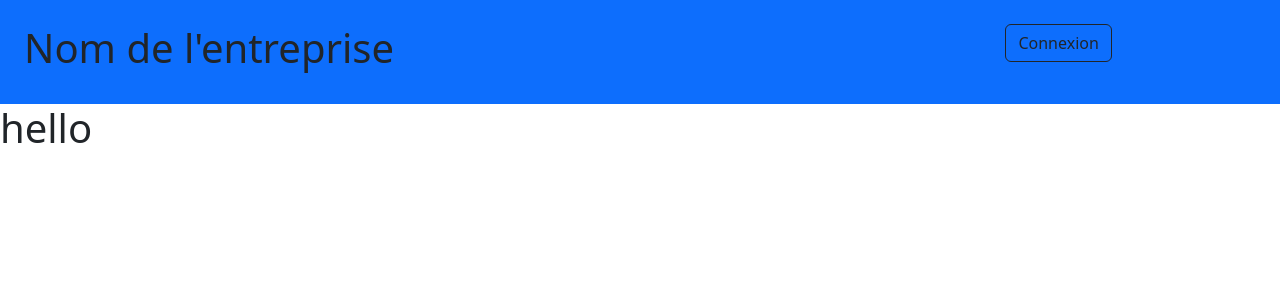
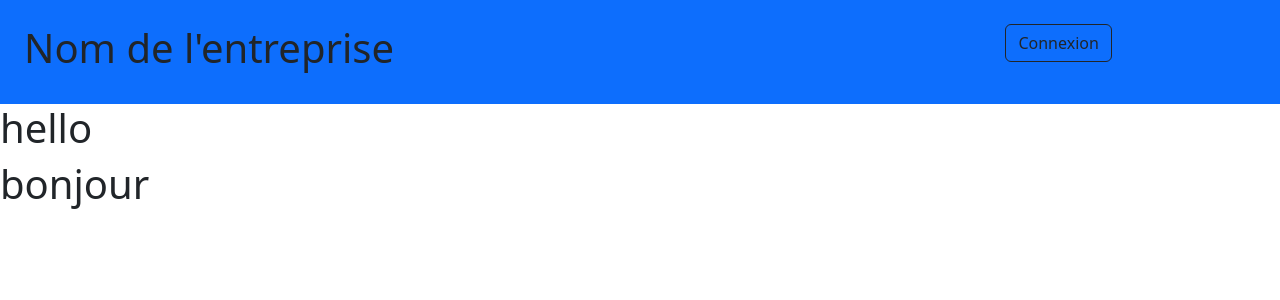
Before and after one commit to Onibagg/SAE22-Groupe7, a PHP site: page /page-accueil.php in a window 1280 px wide. Shown: the top 300 px of the page. Run offline with PHP 8.4, Linux system fonts and the light colour scheme.

Commit message:
ajout bonjour
bonjour

```diff
--- a/page-accueil.php
+++ b/page-accueil.php
@@ -8,3 +8,4 @@ page_header();
 
 
 <h1>hello</h1>
+<h1>bonjour</h1>
```
